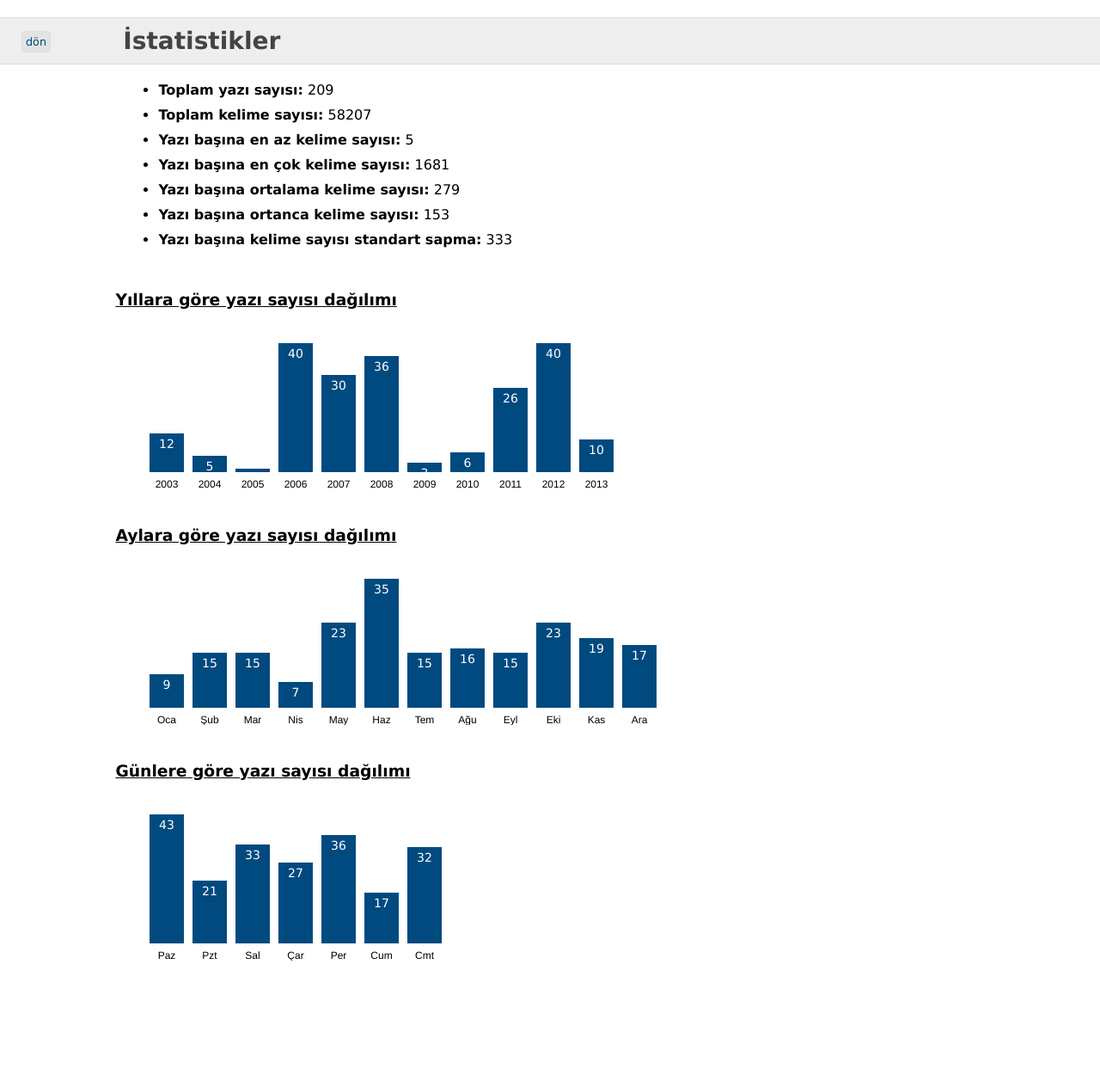
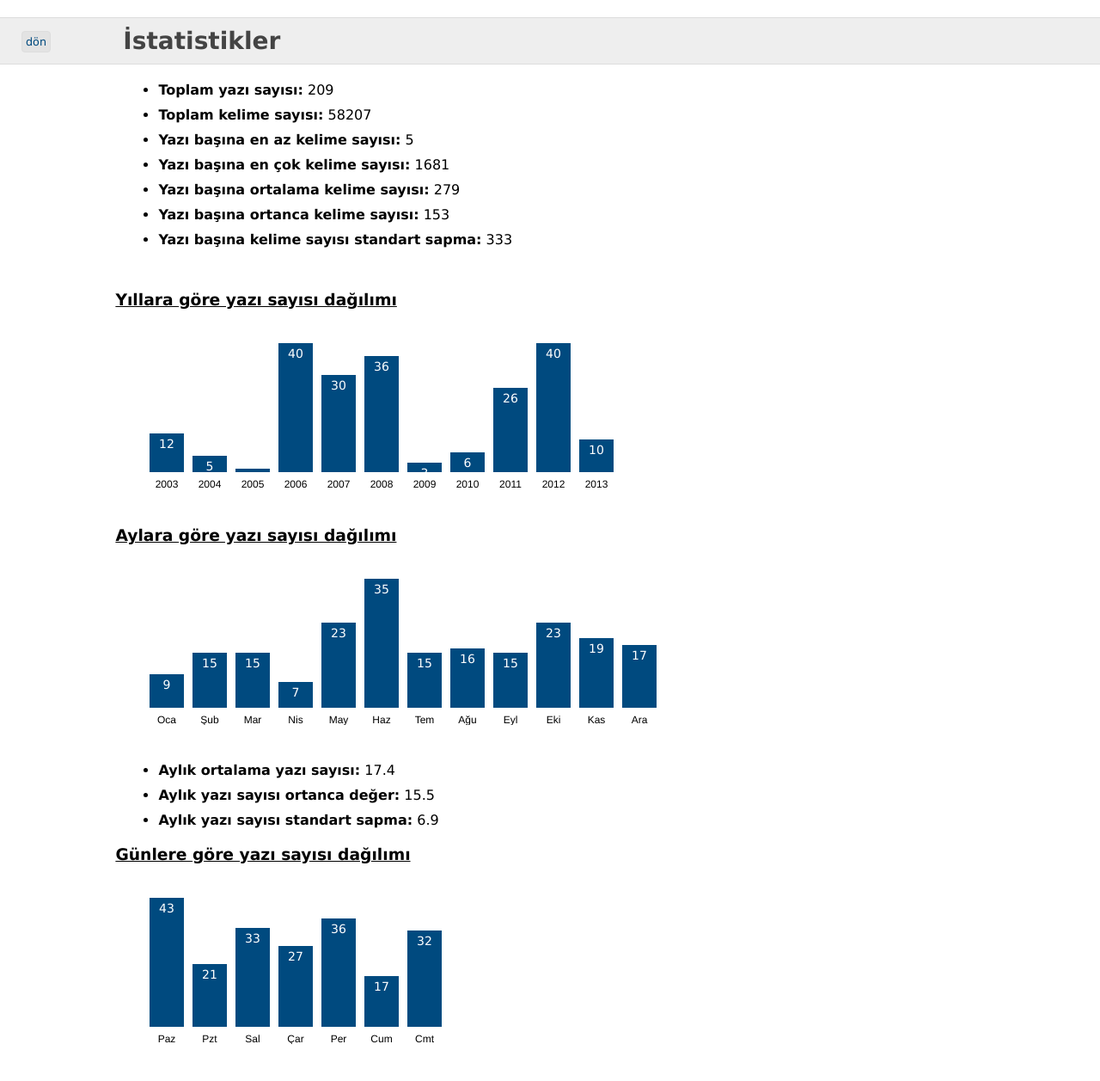
Before and after one commit to fehmicansaglam/fehmicansaglam.github.com, a Jekyll site: the page built from stats.html, in a window 1280 px wide. Shown: the whole page at 86% size. Built offline with Jekyll 4.4.1, drawn with Linux system fonts in a browser that asks for light colours; before the commit the page ends 1160 px from its top, so only the background shows below that; some of the changed lines change nothing that is shown.

Commit message:
Add monthly measures

```diff
--- a/stats.html
+++ b/stats.html
@@ -121,6 +121,16 @@
 dayData = _.sortBy(dayData, function(item){
     return item.dayInt;
 });
+var monthStd = 0,
+    monthAvgPostCount = postCount / 12,
+    monthMedian = d3.median(monthData, function(item){
+        return item.postCount;
+    });
+for(var i=0; i<12; i++){
+  var diff = monthData[i].postCount - monthAvgPostCount;
+  monthStd += diff*diff;
+}
+monthStd = Math.sqrt(monthStd / 12);
 </script>
 
 
@@ -142,6 +152,11 @@
 
     <h3>Aylara göre yazı sayısı dağılımı</h3>
     <div id="month-bar" class="container"></div>
+    <ul>
+        <li><b>Aylık ortalama yazı sayısı:</b> <script>document.write(monthAvgPostCount.toFixed(1));</script>
+        <li><b>Aylık yazı sayısı ortanca değer:</b> <script>document.write(monthMedian);</script>
+        <li><b>Aylık yazı sayısı standart sapma:</b> <script>document.write(monthStd.toFixed(1));</script>
+    </ul>
 
     <h3>Günlere göre yazı sayısı dağılımı</h3>
     <div id="day-bar" class="container"></div>
```
